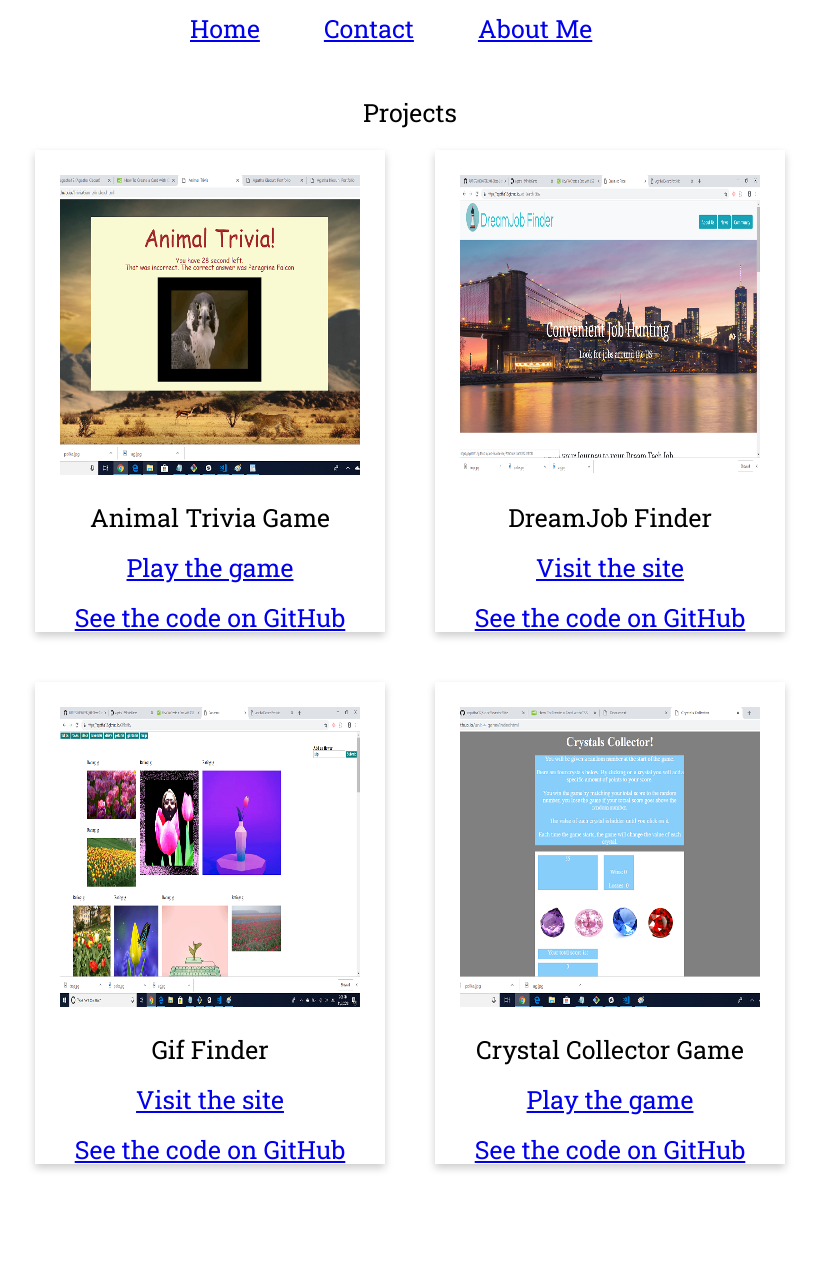
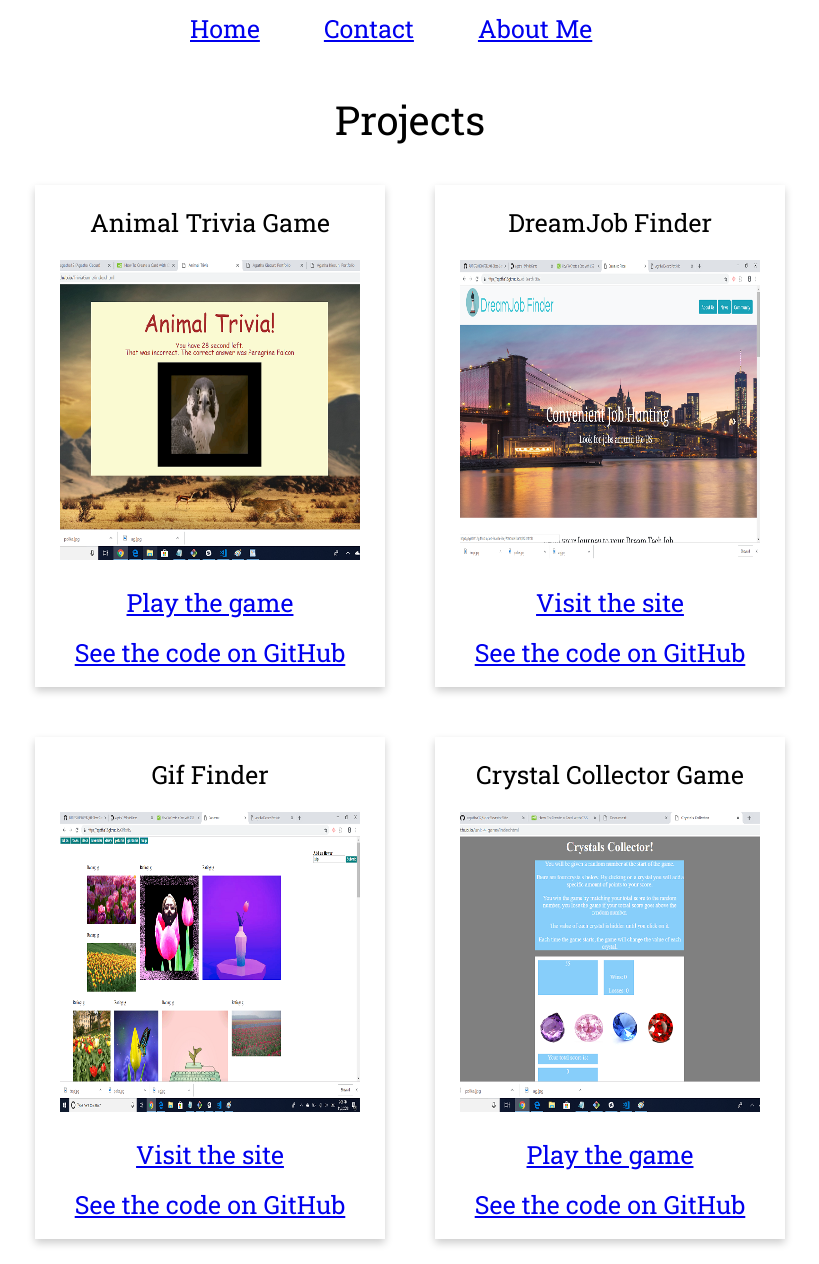
Before and after one commit to agatha12/Portfolio, a plain HTML site: page potfolio.html in a window 1280 px wide. Shown: the whole page, without its empty margins (230-1049 px from the left). Before the commit the page ends 1189 px from the top, so only its background shows below. Drawn offline with Linux system fonts and the light colour scheme.

Commit message:
random styling

```diff
--- a/assets/css/style.css
+++ b/assets/css/style.css
@@ -48,6 +48,10 @@
     background-color: white;
     margin-top: 50px;
 }
+#name{
+    font-size: 40px;
+    text-align: center;
+}
 #nav{
     margin: 0 auto;
     width: 500px;
@@ -90,6 +94,13 @@
     margin-top: 50px;
     text-align:center;
 }
+#portfoliotitle {
+    font-size: 40px;
+    margin: 20px;
+}
+.space{
+    height:20px;
+}
 /* contact */
 #contactcontent {
     margin: 0 auto;
--- a/potfolio.html
+++ b/potfolio.html
@@ -22,35 +22,43 @@
         <h1 id="portfoliotitle">Projects</h1>
         <!-- project title, link to github code, link to working project -->
         <div class="card">
+          <br>
+            <h4><b>Animal Trivia Game</b></h4>
                 <img class="cardimg" src="assets/images/trivia.png">
                 <div class="container">
-                  <h4><b>Animal Trivia Game</b></h4><br>
+
                   <a class="cardlinks" href="https://agatha12.github.io/TriviaGame/index.html">Play the game</a><br><br>
-                  <a class="cardlinks" href="https://github.com/agatha12/TriviaGame">See the code on GitHub</a>
+                  <a class="cardlinks" href="https://github.com/agatha12/TriviaGame">See the code on GitHub</a><p class="space"></p>
                 </div>
               </div>
               <div class="card">
+                <br>
+                  <h4><b>DreamJob Finder</b></h4>
                     <img class="cardimg" src="assets/images/dreamjob.png">
                     <div class="container">
-                      <h4><b>DreamJob Finder</b></h4><br>
+
                       <a class="cardlinks" href="https://agatha12.github.io/Job-Search-Site/">Visit the site</a><br><br>
-                      <a class="cardlinks" href="https://github.com/agatha12/Job-Search-Site">See the code on GitHub</a>
+                      <a class="cardlinks" href="https://github.com/agatha12/Job-Search-Site">See the code on GitHub</a><p class="space"></p>
                     </div>
                   </div>
                   <div class="card">
+                      <br>
+                      <h4><b>Gif Finder</b></h4>
                         <img class="cardimg" src="assets/images/gif.png">
                         <div class="container">
-                          <h4><b>Gif Finder</b></h4><br>
+
                           <a class="cardlinks" href="https://agatha12.github.io/GifTastic/">Visit the site</a><br><br>
-                          <a class="cardlinks" href="https://github.com/agatha12/GifTastic">See the code on GitHub</a>
+                          <a class="cardlinks" href="https://github.com/agatha12/GifTastic">See the code on GitHub</a><p class="space"></p>
                         </div>
                       </div>
                       <div class="card">
+                          <br>
+                          <h4><b>Crystal Collector Game</b></h4>
                             <img class="cardimg" src="assets/images/crystal.png">
                             <div class="container">
-                              <h4><b>Crystal Collector Game</b></h4><br>
+
                               <a class="cardlinks" href="https://agatha12.github.io/unit-4-game/index.html">Play the game</a><br><br>
-                              <a class="cardlinks" href="https://github.com/agatha12/unit-4-game">See the code on GitHub</a>
+                              <a class="cardlinks" href="https://github.com/agatha12/unit-4-game">See the code on GitHub</a><p class="space"></p>
                             </div>
                           </div>
     </section>
```
